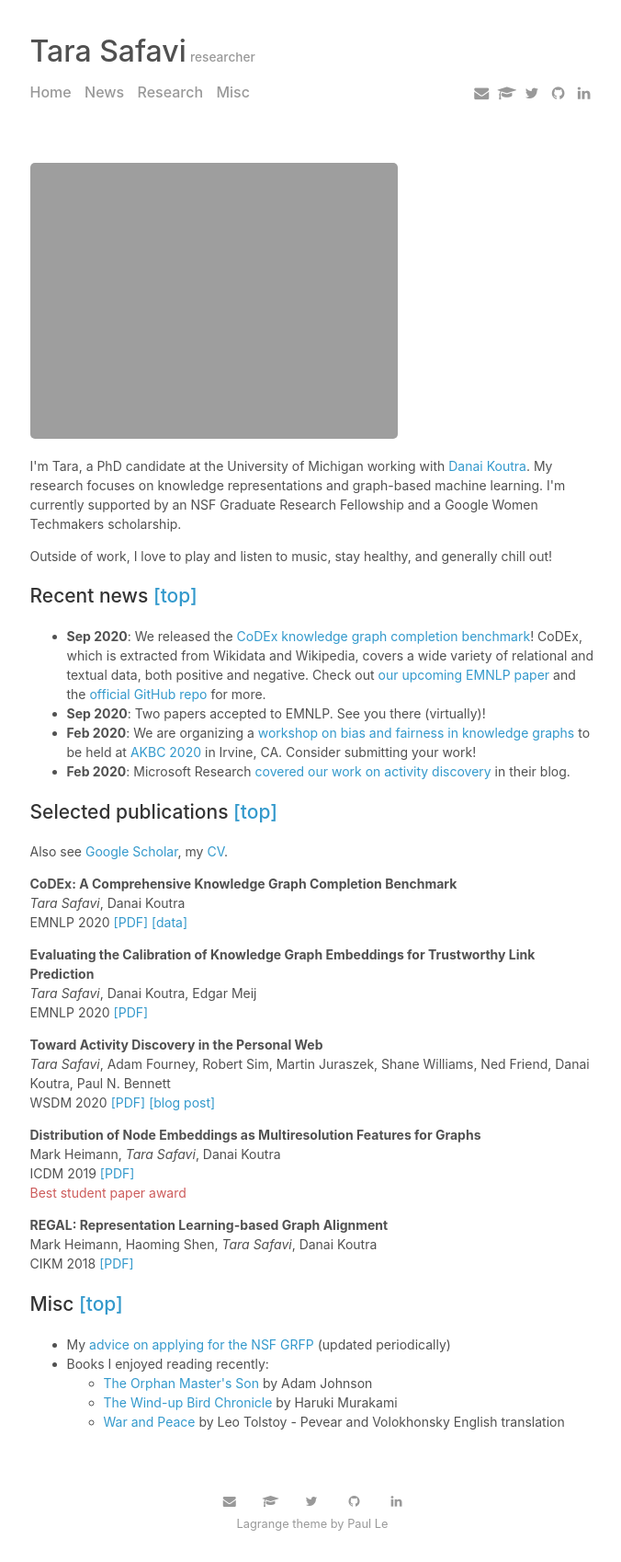
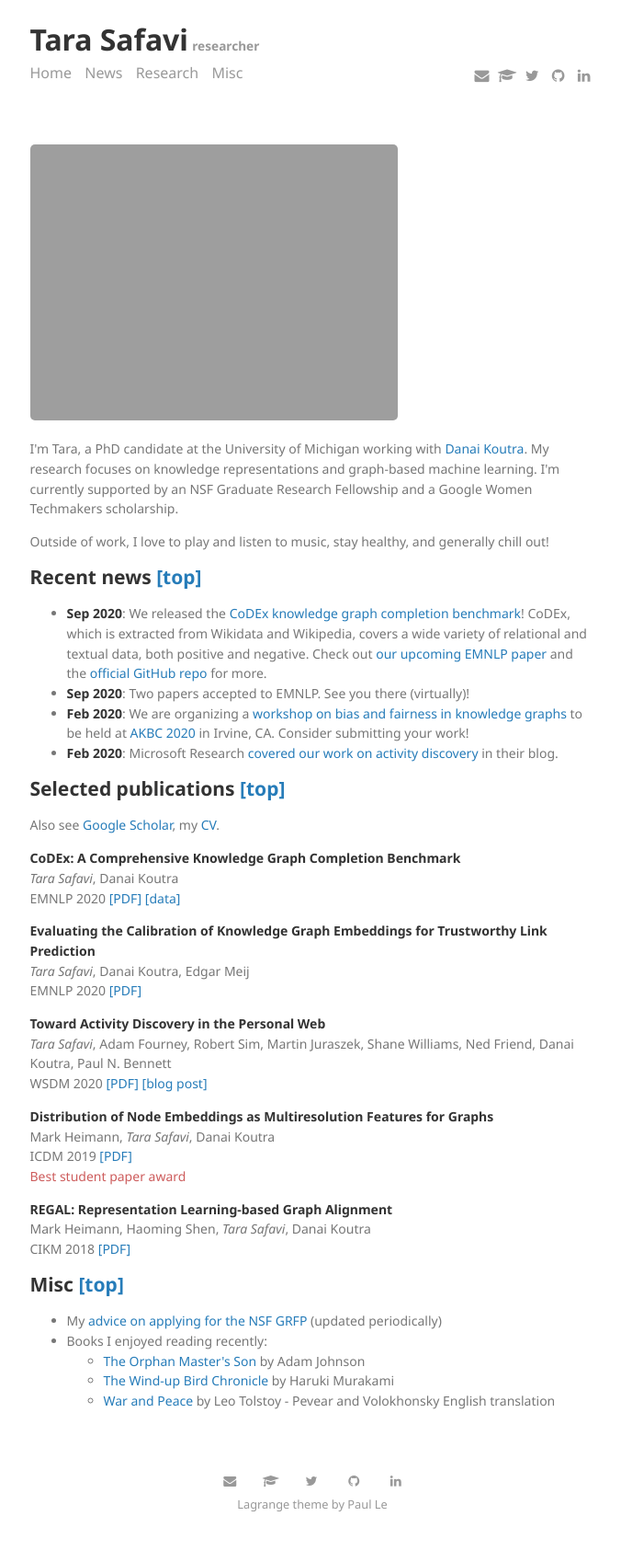
Before and after one commit to tsafavi/tsafavi.github.io, a Jekyll site: the page built from index.html, in a window 1280 px wide. Shown: the whole page at 92% size, without its empty margins (300-976 px from the left). Built offline with Jekyll 4.4.1, drawn with Linux system fonts in a browser that asks for light colours; the list of posts is cut into pages by our own code.

Commit message:
CSS update

```diff
--- a/_includes/head.html
+++ b/_includes/head.html
@@ -19,9 +19,11 @@
   <!--<link href="{{ site.github.url }}/rss-feed.xml" type="application/rss+xml" rel="alternate" title="{{ site.title }} | {{ site.description }}"/>
   //-->
 
+  <!--
   <link rel="stylesheet" href="https://fonts.googleapis.com/css?family=PT+Serif:400,400italic,700%7CPT+Sans:400">
   <link rel="stylesheet" href="https://fonts.googleapis.com/css?family=Source+Code+Pro">
-  <link rel="stylesheet" href="https://fonts.googleapis.com/css?family=Quattrocento+Sans">
+  <link rel="stylesheet" href="https://fonts.googleapis.com/css?family=Quattrocento+Sans"> -->
+  <link href="https://fonts.googleapis.com/css2?family=Noto+Sans:ital,wght@0,400;0,700;1,400;1,700&display=swap" rel="stylesheet">
   <link rel="stylesheet" href="https://cdnjs.cloudflare.com/ajax/libs/font-awesome/4.7.0/css/font-awesome.min.css">
 
   <script type="text/javascript" async
--- a/assets/css/main.css
+++ b/assets/css/main.css
@@ -19,11 +19,12 @@
 
 body {
   /* font-family: "PT Serif", Georgia, "Times New Roman", serif; */
-  font: 14px/1.5 -apple-system, BlinkMacSystemFont, "Segoe UI", Roboto, Oxygen, Ubuntu, Cantarell, "Fira Sans", "Droid Sans", "Helvetica Neue", Arial, sans-serif, "Apple Color Emoji", "Segoe UI Emoji", "Segoe UI Symbol";
+  /* font: 14px/1.5 -apple-system, BlinkMacSystemFont, "Segoe UI", Roboto, Oxygen, Ubuntu, Cantarell, "Fira Sans", "Droid Sans", "Helvetica Neue", Arial, sans-serif, "Apple Color Emoji", "Segoe UI Emoji", "Segoe UI Symbol"; */
+  font-family: "Noto Sans", sans-serif;
   font-size: 14px;
   font-weight: 400;
-  color: #515151;
-  /* line-height: 1.75rem; */
+  color: #777;
+  line-height: 1.55em;
 }
 
 @media (max-width: 30em) {
@@ -34,6 +35,10 @@ body {
   body h1 {
     font-size: 1.5rem;
   }
+}
+
+strong {
+  color: #333;
 }
 
 h1 {
@@ -47,13 +52,14 @@ h1 a {
 h1, h2, h3, h4, h5, h6 {
   /* font-family: "Quattrocento Sans", sans-serif; */
   color: #333;
-  font-weight: 500;
+  font-weight: 600;
 }
 
 a {
   /* text-decoration: underline; */
   text-decoration: none;
-  color: #39c;
+  /* color: #39c; */
+  color: #267CB9;
 }
 
 a:hover {
@@ -122,7 +128,7 @@ hr {
 .masthead-title a {
   font-size: 2rem;
   text-decoration: none;
-  color: #505050;
+  color: #333;
 }
 
 .masthead-subtitle {
@@ -249,6 +255,7 @@ hr {
 
 .menu-content {
   float: left;
+  font-weight: 400;
 }
 
 .menu-content a {
```
